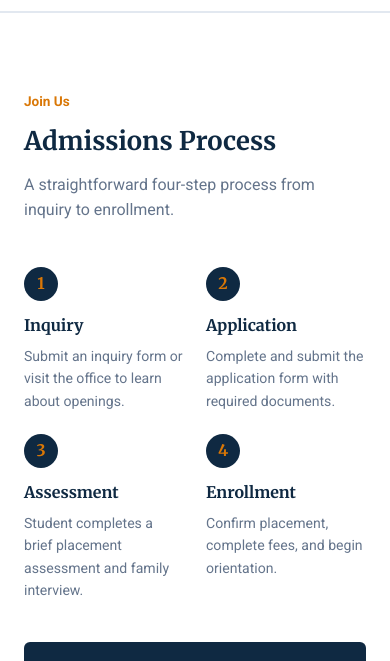
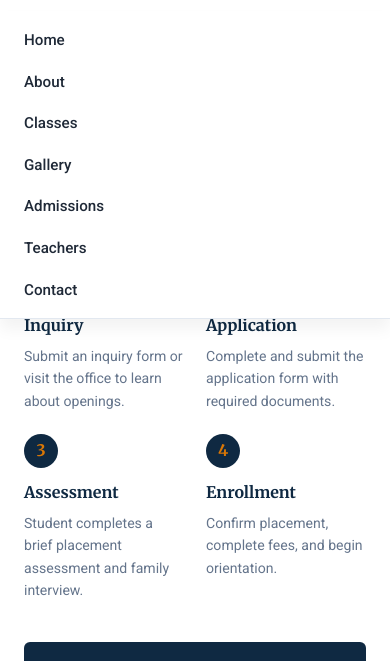
Before and after one commit to Benji-AM2/Atlas-One-Academy, a plain HTML site: page admissions.html in a window 390 px wide. Both pictures are taken after a click on the button "Toggle Menu". Shown: the part 183-844 px from the top of the page. Drawn offline with Linux system fonts and the light colour scheme.

Commit message:
Update admissions.html

```diff
--- a/admissions.html
+++ b/admissions.html
@@ -41,7 +41,7 @@
       <li><a href="about.html">About</a></li>
       <li><a href="classes.html">Classes</a></li>
       <li><a href="gallery.html">Gallery</a></li>
-      <li><a href="admissions.html">Admissions</a></li>
+      <li><a href="admissions.html" class="active">Admissions</a></li>
       <li><a href="teachers.html">Teachers</a></li>
       <li><a href="contact.html">Contact</a></li>
     </ul>
@@ -82,5 +82,16 @@
   </div>
 </footer>
 
+<!-- MOBILE MENU SCRIPT -->
+<script>
+  const toggleBtn = document.getElementById('menuToggle');
+  const navLinks = document.getElementById('navLinks');
+  if (toggleBtn && navLinks) {
+    toggleBtn.addEventListener('click', () => {
+      navLinks.classList.toggle('show');
+    });
+  }
+</script>
+
 </body>
 </html>
```
